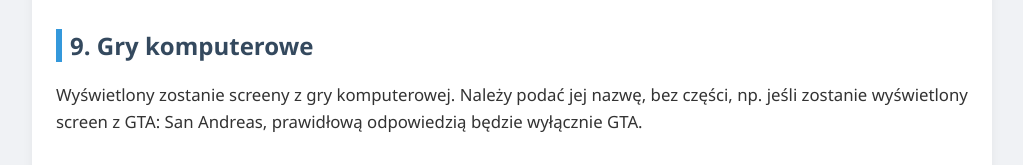
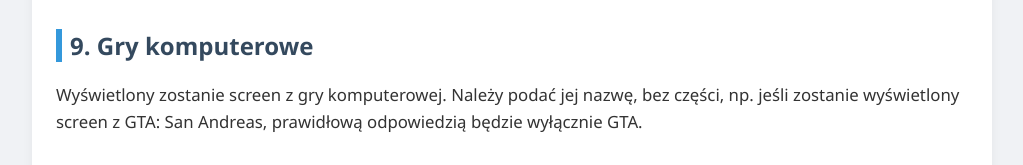
Before and after one commit to JakubDomaradzki/floor_zasady, a plain HTML site: page kategorie.html in a window 1280 px wide. Shown: the part 1371-1536 px from the top of the page, without its empty margins (128-1151 px from the left). Drawn offline with Linux system fonts and the light colour scheme.

Commit message:
Update kategorie.html

```diff
--- a/kategorie.html
+++ b/kategorie.html
@@ -86,7 +86,7 @@
     <p>Zostanie wyświetlony herb klubu. Należy podać jego nazwę. Nazwy klubów brane z <a href="https://www.transfermarkt.pl/" target="_blank">https://www.transfermarkt.pl/</a>. Można pominąć wyłącznie "FC" w nazwie - wtedy obie odpowiedzi będą akceptowane.</p>
 
     <h2>9. Gry komputerowe</h2>
-    <p>Wyświetlony zostanie screeny z gry komputerowej. Należy podać jej nazwę, bez części, np. jeśli zostanie wyświetlony screen z GTA: San Andreas, prawidłową odpowiedzią będzie wyłącznie GTA.</p>
+    <p>Wyświetlony zostanie screen z gry komputerowej. Należy podać jej nazwę, bez części, np. jeśli zostanie wyświetlony screen z GTA: San Andreas, prawidłową odpowiedzią będzie wyłącznie GTA.</p>
 
     <h2>10. Skoczkowie narciarscy</h2>
     <p>Zostanie wyświetlone zdjęcie skoczka narciarskiego (aktywnego lub emeryta). Należy podać wyłącznie jego nazwisko. Nazwiska brane z <a href="https://www.skijumping.pl/" target="_blank">https://www.skijumping.pl/</a>. Odpowiedzi z imionami nie będą zaliczane przez system.</p>
```
